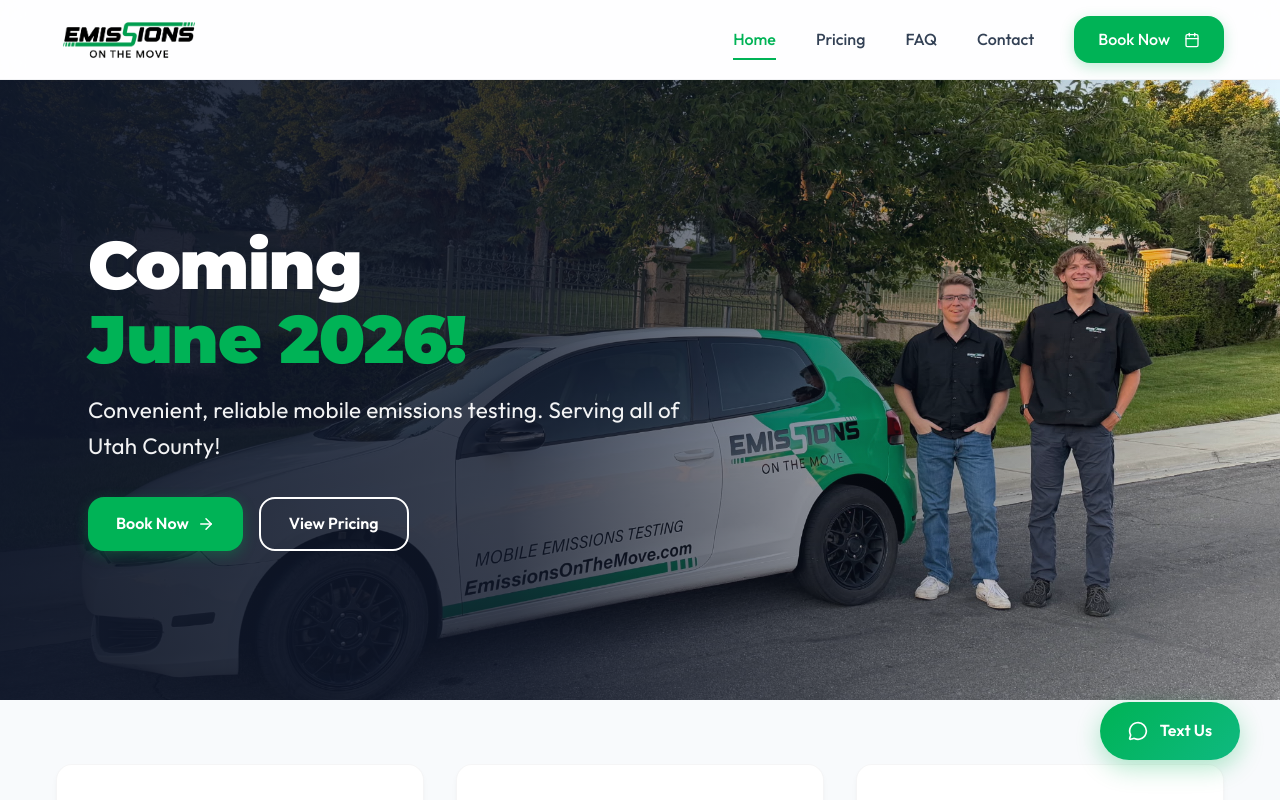
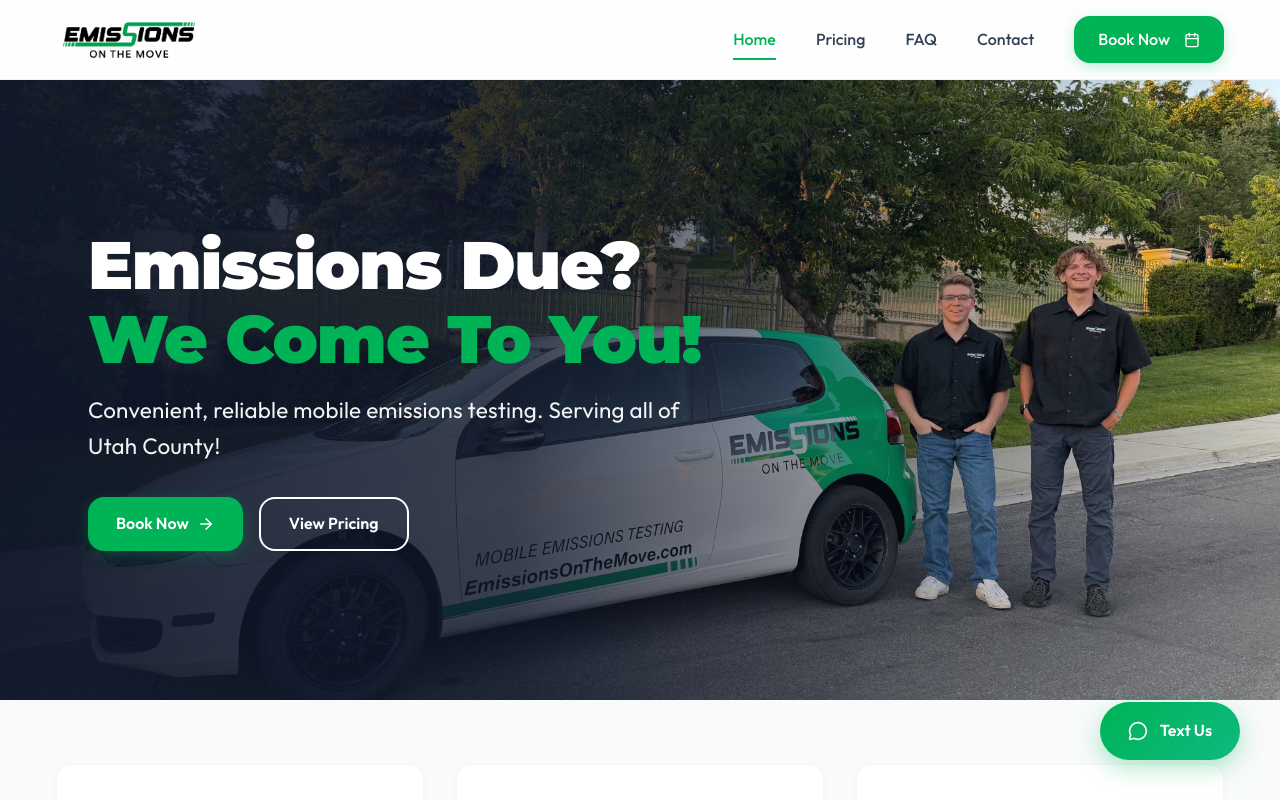
Before and after one commit to andersonemissions/emissions-on-the-move, a React (Create React App) app: page / in a window 1280 px wide. Shown: the top 800 px of the page. Built offline with nearby package versions, Linux system fonts and the light colour scheme.

Commit message:
Update home page tagline to 'Emissions Due? We Come To You!'

```diff
--- a/public/preview.html
+++ b/public/preview.html
@@ -1061,7 +1061,7 @@
     <section class="hero-a">
       <div class="container" style="width: 100%;">
         <div class="hero-a-content">
-          <h1>Coming <br /><span>June 2026!</span></h1>
+          <h1>Emissions Due? <br /><span>We Come To You!</span></h1>
           <p class="hero-subtitle">Convenient, reliable mobile emissions testing. Serving all of Utah County!</p>
           <div class="hero-buttons">
             <a href="#" class="btn btn-primary">Book Appointment <i data-lucide="arrow-right"></i></a>
@@ -1078,7 +1078,7 @@
     <section class="hero-b">
       <div class="container" style="width: 100%;">
         <div class="hero-b-glass">
-          <h1>Coming <br /><span>June 2026!</span></h1>
+          <h1>Emissions Due? <br /><span>We Come To You!</span></h1>
           <p class="hero-subtitle" style="color: rgba(255,255,255,0.85);">Convenient, reliable mobile emissions testing. Serving all of Utah County!</p>
           <div class="hero-buttons">
             <a href="#" class="btn btn-primary">Book Appointment <i data-lucide="arrow-right"></i></a>
--- a/src/pages/Home.js
+++ b/src/pages/Home.js
@@ -9,7 +9,7 @@
         <div className="container" style={{ width: "100%" }}>
           <div className="hero-content">
             <h1>
-              Coming <br /><span className="text-green">June 2026!</span>
+              Emissions Due? <br /><span className="text-green">We Come To You!</span>
             </h1>
             <p className="hero-subtitle">
               Convenient, reliable mobile emissions testing. Serving all of Utah County!
```
